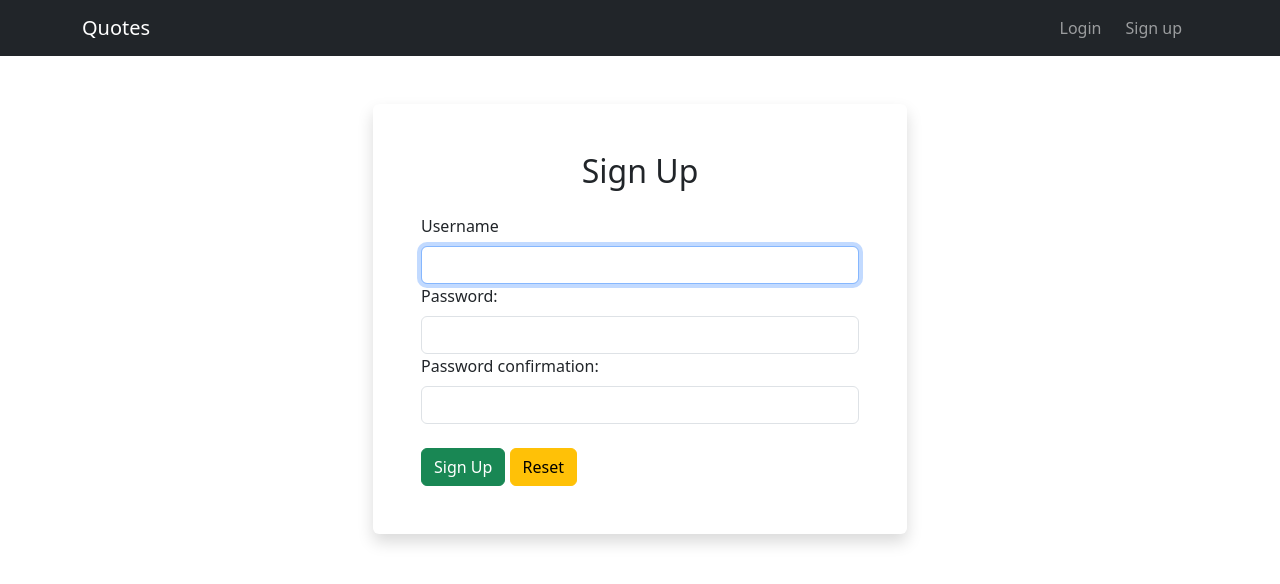
After one commit to S-Stepanov-1/GoIT_WEB_HW_10, a Django app: page /users/signup/ in a window 1280 px wide. The commit adds this page. Shown: the top 584 px of the page. Run offline with Django 4.2, Linux system fonts and the light colour scheme; parts of the project's set-up code (start-up, migrations or seed data) failed here and were passed over.

Commit message:
add signup

```diff
--- a/hw_10_website/quotes/templates/quotes/base.html
+++ b/hw_10_website/quotes/templates/quotes/base.html
@@ -36,15 +36,13 @@
             <ul class="navbar-nav ms-auto">
                 {% if user.is_authenticated %}
                 <li class="nav-item me-2">
-                    <a class="nav-link" href="#">Logout</a></li>
-                <li class="nav-item me-2">
-                    <a class="nav-link" href="#">Profile</a></li>
+                    <a class="nav-link" href="{% url 'users:logout' %}">Logout</a></li>
 
                 {% else %}
                 <li class="nav-item me-2">
                     <a class="nav-link" href="{% url 'users:login' %}">Login</a></li>
                 <li class="nav-item me-2">
-                    <a class="nav-link" href="#">Sign up</a>
+                    <a class="nav-link" href="{% url 'users:signup' %}">Sign up</a>
                 </li>
                 {% endif %}
             </ul>
--- a/hw_10_website/users/forms.py
+++ b/hw_10_website/users/forms.py
@@ -10,3 +10,17 @@ class LoginForm(AuthenticationForm):
     class Meta:
         model = User
         fields = ['username', 'password']
+
+
+class SignUpForm(UserCreationForm):
+    username = forms.CharField(max_length=16, required=True, widget=forms.TextInput(attrs={"class": "form-control"}))
+
+    password1 = forms.CharField(max_length=16, required=True,
+                                widget=forms.PasswordInput(attrs={"class": "form-control"}))
+
+    password2 = forms.CharField(max_length=16, required=True,
+                                widget=forms.PasswordInput(attrs={"class": "form-control"}))
+
+    class Meta:
+        model = User
+        fields = ['username', 'password1', 'password2']
--- /dev/null
+++ b/hw_10_website/users/templates/users/signup.html
@@ -0,0 +1,53 @@
+{% extends "quotes/base.html" %}
+
+{% block content %}
+
+<div class="container">
+        <div class="row justify-content-center mt-5">
+            <div class="col-lg-6">
+                {% for error in form.non_field_errors %}
+                    <div class="alert alert-danger">{{ error }}</div>
+                {% endfor %}
+                <div class="card border-0 shadow">
+                    <div class="card-body p-5">
+                        <h2 class="text-center mb-4">Sign Up</h2>
+                        <form method="post" novalidate>
+
+                            {% csrf_token %}
+
+                            <div class="form-group">
+                                <label for="{{ form.username.id_for_label }}" class="form-label">
+                                    {{ form.username.label }}
+                                </label>
+                                {{ form.username }}
+                                {% for error in form.username.errors %}
+                                    <div class="alert alert-danger">{{ error }}</div>
+                                {% endfor %}
+                            </div>
+                            <div class="form-group">
+                                <label for="{{ form.password.id_for_label }}" class="form-label">
+                                    Password:
+                                </label>
+                                {{ form.password1 }}
+                                <label for="{{ form.password.id_for_label }}" class="form-label">
+                                    Password confirmation:
+                                </label>
+                                {{ form.password2 }}
+                                {% for error in form.password.errors %}
+                                    <div class="alert alert-danger">{{ error }}</div>
+                                {% endfor %}
+                            </div>
+                                <br>
+
+                            <div class="form-group">
+                                <button type="submit" class="btn btn-success">Sign Up</button>
+                                <button type="reset" class="btn btn-warning">Reset</button>
+                            </div>
+                        </form>
+                    </div>
+                </div>
+            </div>
+        </div>
+    </div>
+
+{% endblock %}
--- a/hw_10_website/users/urls.py
+++ b/hw_10_website/users/urls.py
@@ -5,6 +5,6 @@ app_name = "users"
 
 urlpatterns = [
     path("login/", views.LoginUserView.as_view(), name="login"),
-    path("sign-up/", views.SignUpUserView.as_view(), name="signup"),
+    path("signup/", views.SignUpUserView.as_view(), name="signup"),
     path("logout/", views.LogoutUserView.as_view(), name="logout"),
 ]
--- a/hw_10_website/users/views.py
+++ b/hw_10_website/users/views.py
@@ -1,20 +1,24 @@
-from django.shortcuts import render
+from django.urls import reverse
 from django.contrib.auth.views import LoginView, LogoutView
 from django.views.generic import CreateView
 
-from .forms import LoginForm
+from .forms import LoginForm, SignUpForm
 
 
 # Create your views here.
 class LoginUserView(LoginView):
     template_name = "users/login.html"
     form_class = LoginForm
-    # redirect_authenticated_user = True
     next_page = "/"
 
 
 class SignUpUserView(CreateView):
-    ...
+    template_name = "users/signup.html"
+    form_class = SignUpForm
+    # next_page = "users/login"
+
+    def get_success_url(self):
+        return reverse("users:login")
 
 
 class LogoutUserView(LogoutView):
```
